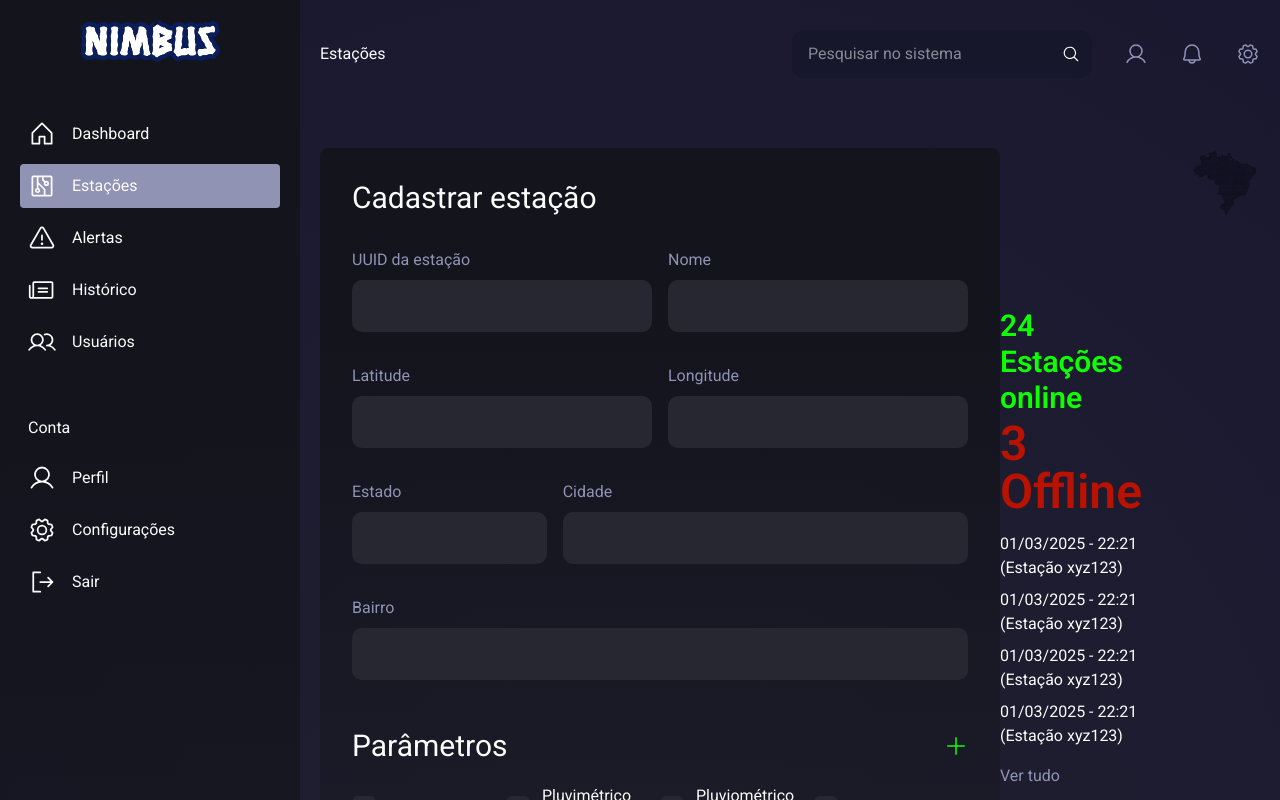
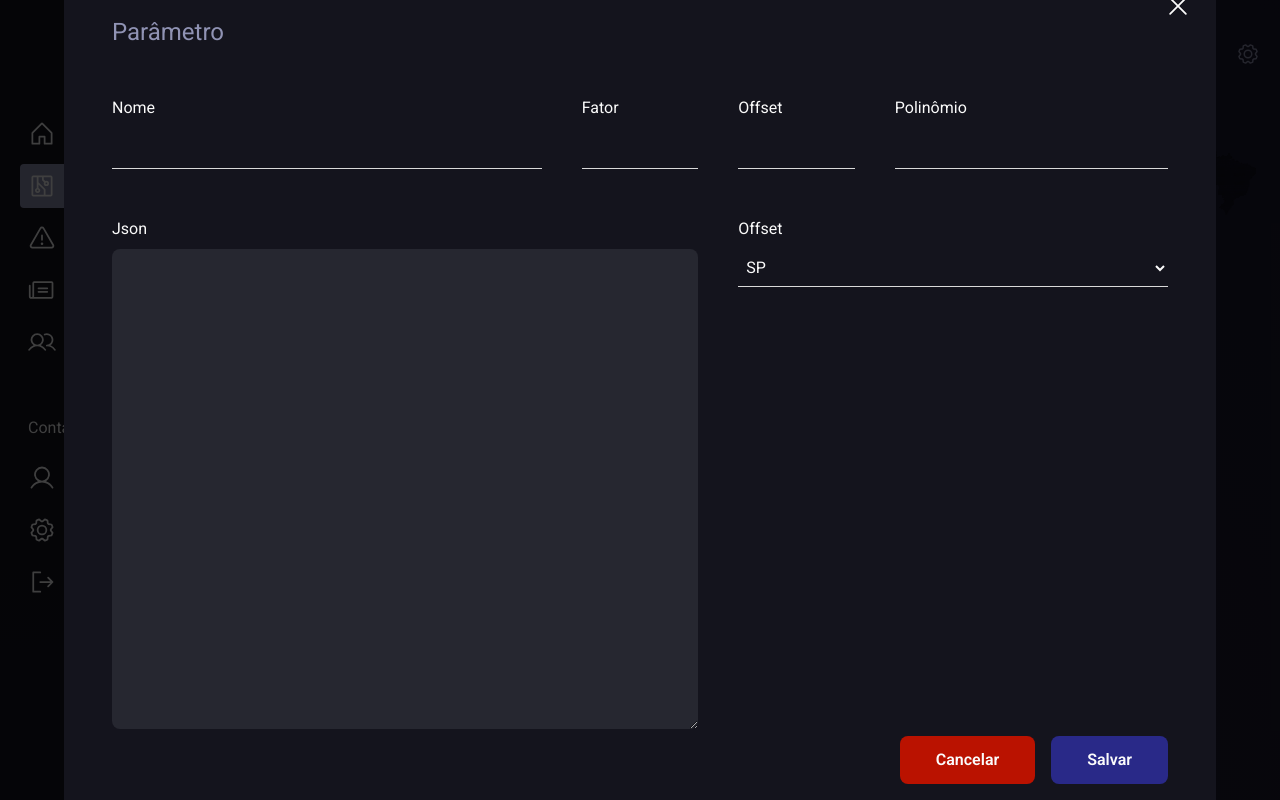
Before and after one commit to FR0M-ZER0/nimbus-front, a React (Vite) app: page /admin/stations in a window 1280 px wide. Both pictures are taken after a click on the icon 956 px from the left and 746 px from the top of the page. Shown: the top 800 px of the page. Built offline with nearby package versions, Linux system fonts and the light colour scheme.

Commit message:
feat[F0-64]: Adiciona modal para cadastro de parâmetros

```diff
--- /dev/null
+++ b/src/components/ParamModal.jsx
@@ -0,0 +1,47 @@
+import React from 'react'
+import Modal from './Modal'
+
+function ParamModal({ closeModal }) {
+    return (
+        <Modal onClose={closeModal} needsButton={true}>
+            <div>
+                <h2 className='text-2xl alt-light-color-text mb-12'>
+                    Parâmetro
+                </h2>
+
+                <div className='grid grid-cols-7 flex-1 gap-x-10 gap-y-12'>
+                        <div className='col-span-3'>
+                            <label htmlFor="" className='mb-2'>Nome</label>
+                            <input type="text" className='py-2 border-b-1 border-[#D9D9D9] w-full px-1' />
+                        </div>
+                        <div className='col-span-1'>
+                            <label htmlFor="" className='mb-2'>Fator</label>
+                            <input type="text" className='py-2 border-b-1 border-[#D9D9D9] w-full px-1' />
+                        </div>
+                        <div className='col-span-1'>
+                            <label htmlFor="" className='mb-2'>Offset</label>
+                            <input type="text" className='py-2 border-b-1 border-[#D9D9D9] w-full px-1' />
+                        </div>
+                        <div className='col-span-2'>
+                            <label htmlFor="" className='mb-2'>Polinômio</label>
+                            <input type="text" className='py-2 border-b-1 border-[#D9D9D9] w-full px-1' />
+                        </div>
+                        <div className='col-span-4'>
+                            <label htmlFor="" className='mb-2'>Json</label>
+                            <textarea name="" id="" className='main-dark-color-bg w-full rounded-lg' rows={20}>
+
+                            </textarea>
+                        </div>
+                        <div className='col-span-3'>
+                            <label htmlFor="" className='mb-2'>Offset</label>
+                            <select className='py-2 border-b-1 border-[#D9D9D9] w-full px-1'>
+                                <option value="" selected className='py-1'>SP</option>
+                            </select>
+                        </div>
+                    </div>
+                </div>
+        </Modal>
+    )
+}
+
+export default ParamModal
--- a/src/components/StationForm.jsx
+++ b/src/components/StationForm.jsx
@@ -1,10 +1,21 @@
-import React from 'react'
+import { React, useState } from 'react'
 import Card from './Card'
+import ParamModal from './ParamModal'
 import { PlusIcon, CheckIcon } from '@phosphor-icons/react'
 
 // TODO: Adicionar zod + react hook form
 function StationForm() {
     const params = ['Umidade', 'Pluvimétrico 0.25', 'Pluviométrico 0.5', 'Vento', 'xyz', 'etc']
+
+    const [modalIsOpen, setModalisOpen] = useState(false)
+
+    const openModal = () => {
+        setModalisOpen(true)
+    }
+
+    const closeModal = () => {
+        setModalisOpen(false)
+    }
 
     return (
         <Card title={'Cadastrar estação'}>
@@ -49,7 +60,7 @@ function StationForm() {
 
                 <div className='mt-12 flex items-center justify-between'>
                     <h2 className='text-3xl'>Parâmetros</h2>
-                    <PlusIcon size={24} className='green-color-text cursor-pointer' />
+                    <PlusIcon size={24} className='green-color-text cursor-pointer' onClick={openModal} />
                 </div>
 
                 <div className='grid grid-cols-4 mt-4'>
@@ -80,6 +91,11 @@ function StationForm() {
                     Enviar
                 </button>
             </form>
+
+            {
+                modalIsOpen &&
+                <ParamModal closeModal={closeModal} />
+            }
         </Card>
     )
 }
```
